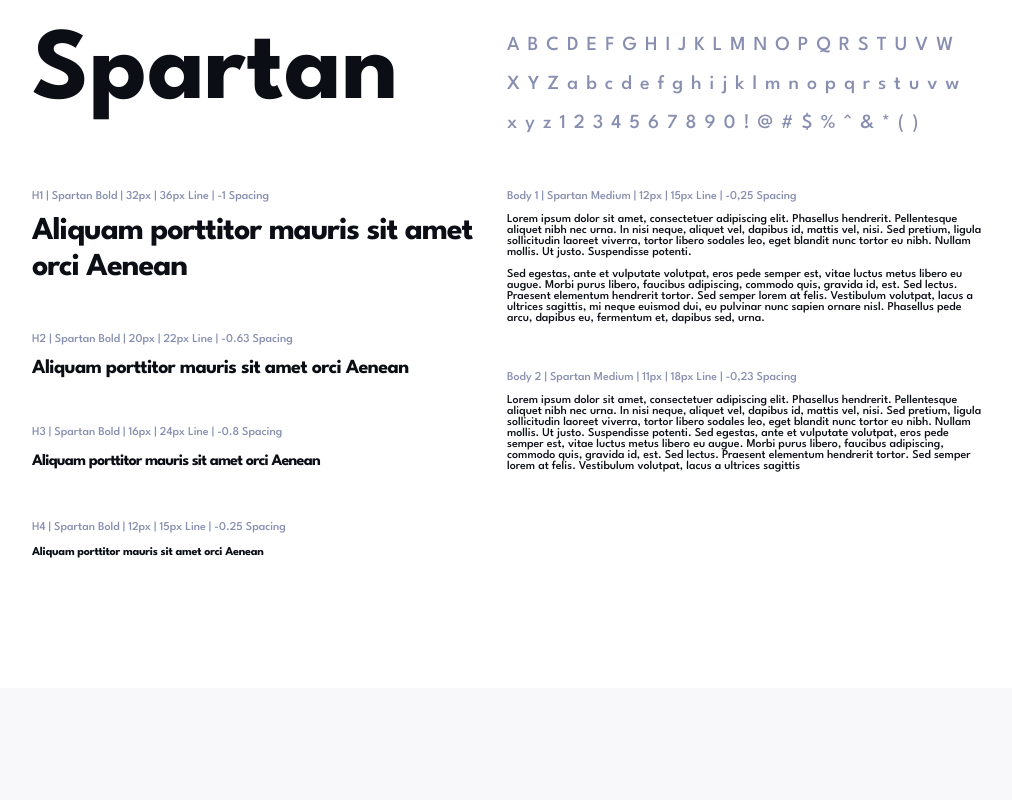
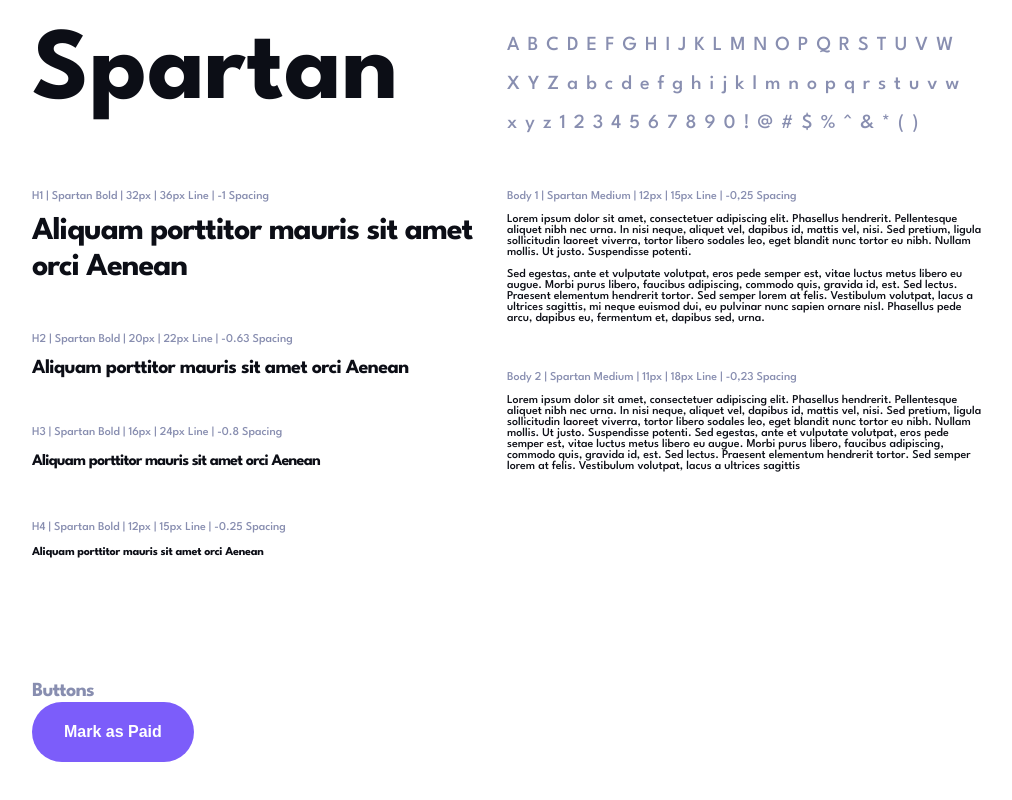
Before and after one commit to rparias/invoice-app-ts-next, a Next.js app: page /designSystem in a window 1280 px wide. Shown: the part 943-1743 px from the top of the page, without its empty margins (133-1145 px from the left). Before the commit the page ends 1631 px from the top, so only its background shows below. Built offline with nearby package versions, Linux system fonts and the light colour scheme.

Commit message:
starts working on button component

```diff
--- a/components/Button/button.module.scss
+++ b/components/Button/button.module.scss
@@ -1,4 +1,35 @@
-.button {
-  color: #fff;
-  background-color: blue;
+@import 'globals/variables';
+
+.primary {
+  background-color: $purple;
+  &:hover {
+    background-color: $purple;
+  }
 }
+
+.danger {
+  background-color: $red;
+  &:hover {
+    background-color: $red;
+  }
+}
+
+.gray-light {
+  color: $grey;
+  background-color: #F9FAFE;
+  &:hover {
+    background-color: #F9FAFE;
+  }
+}
+
+.gray-dark {
+  background-color: #373B53;
+  &:hover {
+    background-color: #373B53;
+  }
+}
+
+.large {
+  padding: 1.3rem 8rem;
+  width: 100%;
+}
--- a/components/Button/button.tsx
+++ b/components/Button/button.tsx
@@ -1,22 +1,25 @@
-import React, { ReactElement } from 'react'
+import React, { ReactNode } from 'react'
+import styles from './button.module.scss'
 
 type Props = {
-  children: string | ReactElement
+  children: ReactNode
   type?: 'button' | 'submit' | 'reset' | undefined
-  className?: string
+  design: 'primary' | 'danger' | 'gray-light' | 'gray-dark' | 'large' | 'with-icon'
   onClick?: () => void
 }
 
-export default function Button({ children, className, type, onClick }: Props) {
+export default function Button({ children, design, type, onClick }: Props) {
   return (
-    <button type={type} className={className} onClick={onClick}>
+    <button
+      type={type}
+      onClick={onClick}
+      className={styles[design]}>
       {children}
     </button>
   )
 }
 
 Button.defaultProps = {
-  className: 'primary',
   type: 'button',
   onClick: () => null
 }
--- a/pages/designSystem.tsx
+++ b/pages/designSystem.tsx
@@ -2,6 +2,7 @@
 import Colors from '@/templates/Colors/colors'
 import Typography from '@/templates/Typography/typography'
 import styles from '@/styles/DesignSystem.module.scss'
+import Buttons from '@/templates/Buttons/buttons'
 
 export default function DesignSystem() {
   return (
@@ -19,6 +20,7 @@
       </section>
       <Colors />
       <Typography />
+      <Buttons />
     </div>
   )
 }
--- a/styles/globals/_base.scss
+++ b/styles/globals/_base.scss
@@ -66,6 +66,16 @@
   font-size: $font-size-sm;
 }
 
+button {
+  color: $white;
+  cursor: pointer;
+  border: none;
+  border-radius: 3rem;
+  font-size: 1rem;
+  font-weight: 700;
+  padding: 1.3rem 2rem;
+}
+
 .logo {
   filter: invert(1);
 
--- /dev/null
+++ b/templates/Buttons/buttons.tsx
@@ -0,0 +1,10 @@
+import Button from "@/components/Button/button";
+
+export default function Buttons() {
+  return (
+    <section className='mt-4'>
+      <h2 className='text-grey'>Buttons</h2>
+      <Button design="primary">Mark as Paid</Button>
+    </section>
+  )
+}
```
